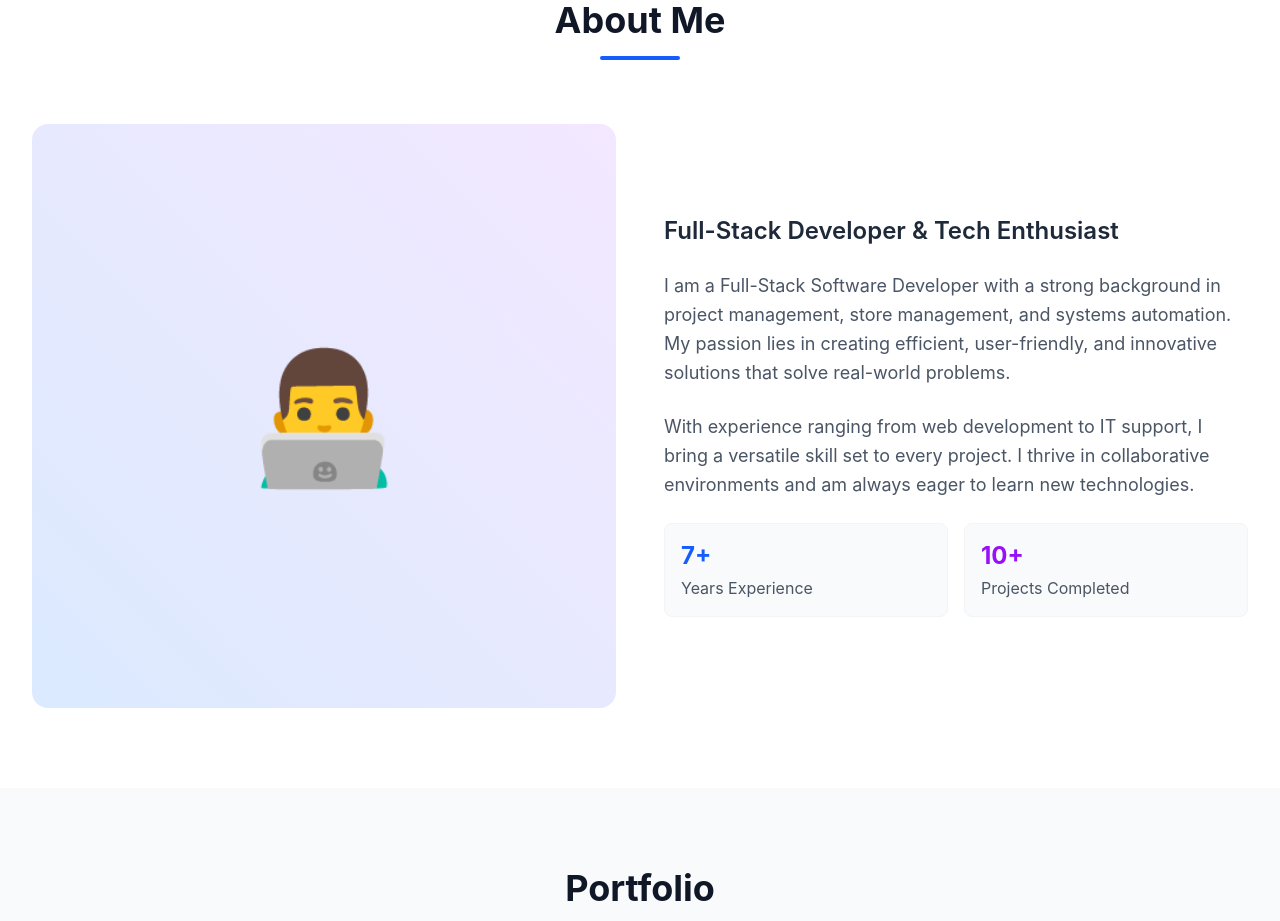
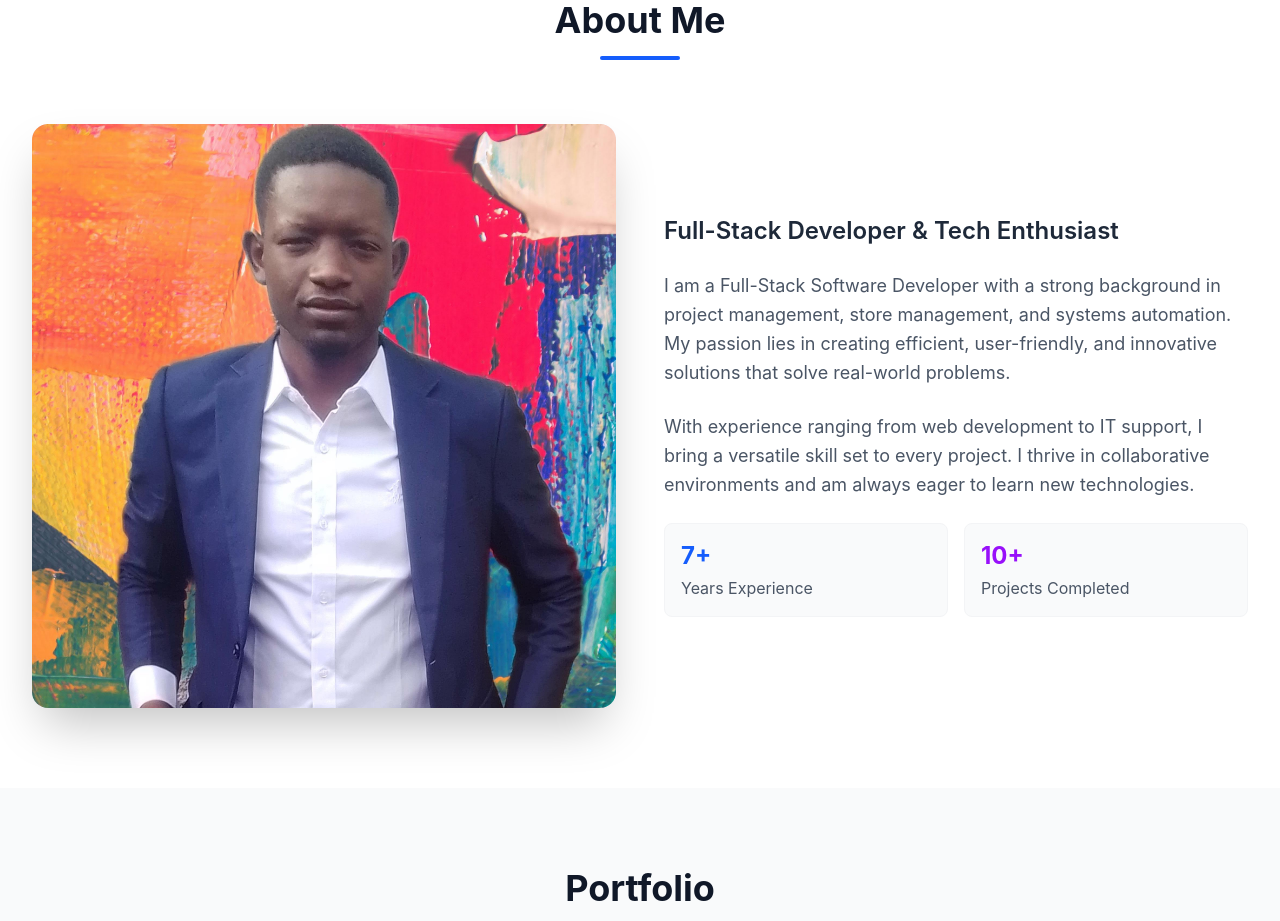
Before and after one commit to fshangala/profile, a React (Vite) app: page / in a window 1280 px wide. Shown: the part 880-1801 px from the top of the page. Built offline with nearby package versions, Linux system fonts and the light colour scheme.

Commit message:
feat: add profile picture and update SEO metadata with OG tags

```diff
--- a/index.html
+++ b/index.html
@@ -4,7 +4,25 @@
     <meta charset="UTF-8" />
     <link rel="icon" type="image/svg+xml" href="/vite.svg" />
     <meta name="viewport" content="width=device-width, initial-scale=1.0" />
-    <title>profile</title>
+
+    <title>Funduluka Shangala | Full-Stack Software Developer</title>
+    <meta name="description" content="Professional portfolio of Funduluka Shangala, a Full-Stack Software Developer based in Lusaka, Zambia. Specializing in efficient, innovative software solutions." />
+    <meta name="keywords" content="Funduluka Shangala, Software Developer, Full-Stack Developer, Lusaka, Zambia, React, Tailwind CSS, Framer Motion, Portfolio" />
+    <meta name="author" content="Funduluka Shangala" />
+
+    <!-- Open Graph / Facebook -->
+    <meta property="og:type" content="website" />
+    <meta property="og:url" content="https://fshangala.github.io/profile/" />
+    <meta property="og:title" content="Funduluka Shangala | Full-Stack Software Developer" />
+    <meta property="og:description" content="Professional portfolio showcasing software development projects, experience, and skills." />
+    <meta property="og:image" content="https://fshangala.github.io/profile/og-image.jpg" />
+
+    <!-- Twitter -->
+    <meta property="twitter:card" content="summary_large_image" />
+    <meta property="twitter:url" content="https://fshangala.github.io/profile/" />
+    <meta property="twitter:title" content="Funduluka Shangala | Full-Stack Software Developer" />
+    <meta property="twitter:description" content="Professional portfolio showcasing software development projects, experience, and skills." />
+    <meta property="twitter:image" content="https://fshangala.github.io/profile/og-image.jpg" />
   </head>
   <body>
     <div id="root"></div>
--- a/src/components/About.jsx
+++ b/src/components/About.jsx
@@ -1,4 +1,5 @@
 import { motion } from 'framer-motion';
+import profileImg from '../assets/profile.jpg';
 
 export default function About() {
     return (
@@ -21,10 +22,14 @@ export default function About() {
                         whileInView={{ opacity: 1, x: 0 }}
                         transition={{ duration: 0.6, delay: 0.2 }}
                         viewport={{ once: true }}
+                        className="relative"
                     >
-                        {/* Placeholder for an image or illustration */}
-                        <div className="aspect-square bg-gradient-to-tr from-blue-100 to-purple-100 rounded-2xl p-8 flex items-center justify-center">
-                            <span className="text-9xl">👨‍💻</span>
+                        <div className="aspect-square bg-gradient-to-tr from-blue-100 to-purple-100 rounded-2xl overflow-hidden shadow-2xl">
+                            <img
+                                src={profileImg}
+                                alt="Funduluka Shangala"
+                                className="w-full h-full object-cover"
+                            />
                         </div>
                     </motion.div>
 
```
Also changed, not shown: public/og-image.jpg (added), src/assets/profile.jpg (added).
